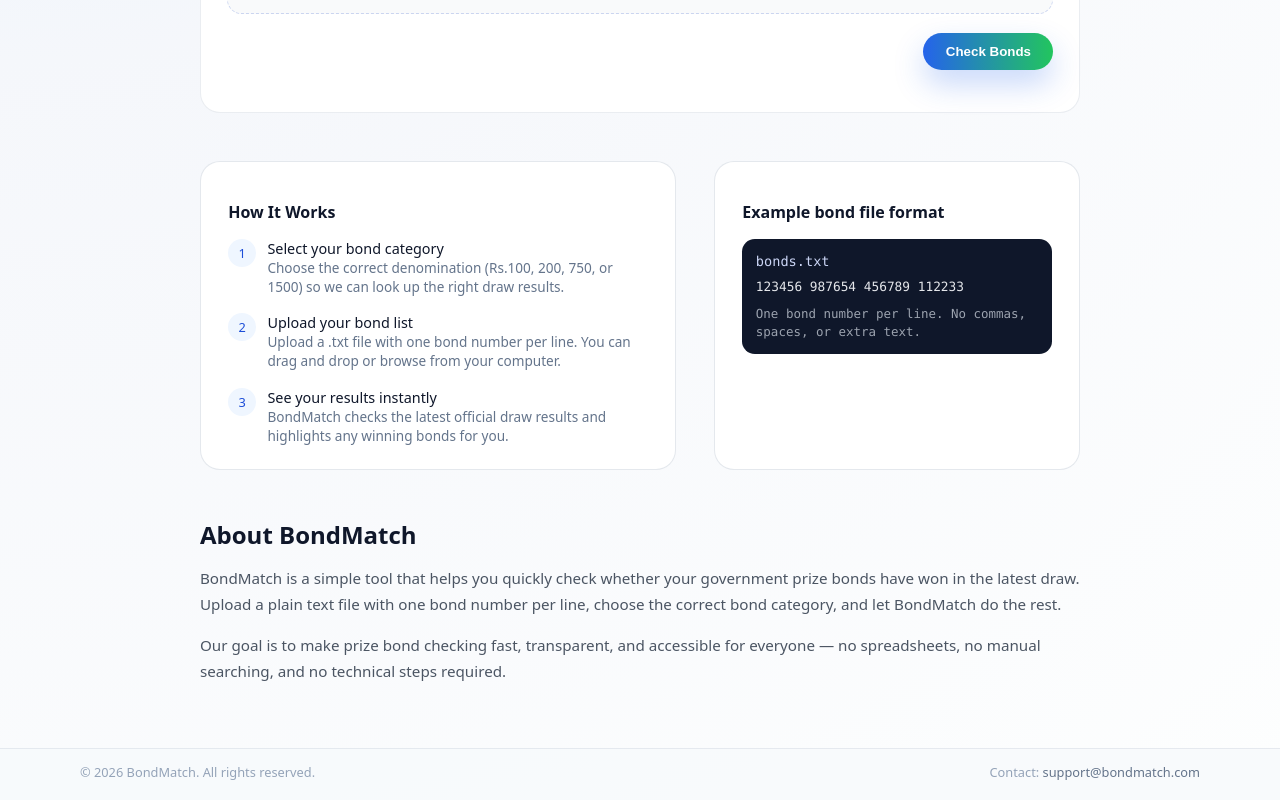
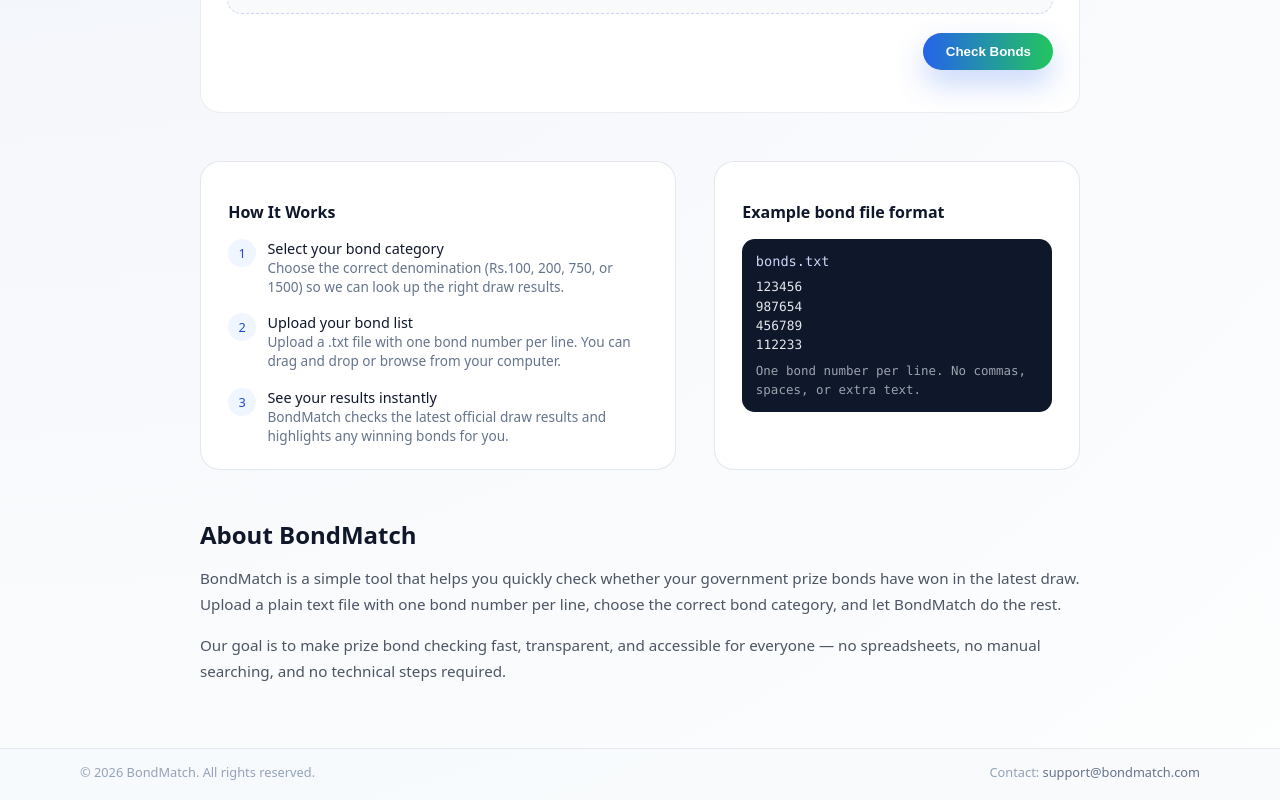
Before and after one commit to InzishKhan/BondMatcher, a React (Create React App) app: page / in a window 1280 px wide. Shown: the part 739-1539 px from the top of the page. Built offline with nearby package versions, Linux system fonts and the light colour scheme.

Commit message:
fix:error on display changed to new line

```diff
--- a/src/components/ExampleFileFormat.js
+++ b/src/components/ExampleFileFormat.js
@@ -6,13 +6,12 @@
       <h2 className="bm-section-title">Example bond file format</h2>
       <div className="bm-file-example">
         <div className="bm-file-example-title">bonds.txt</div>
-        <div>
+        <div style={{ whiteSpace: 'pre-line' }}>
           123456{'\n'}
           987654{'\n'}
           456789{'\n'}
           112233
-        </div>
-        <div className="bm-file-example-footer">
+        </div>        <div className="bm-file-example-footer">
           One bond number per line. No commas, spaces, or extra text.
         </div>
       </div>
```
